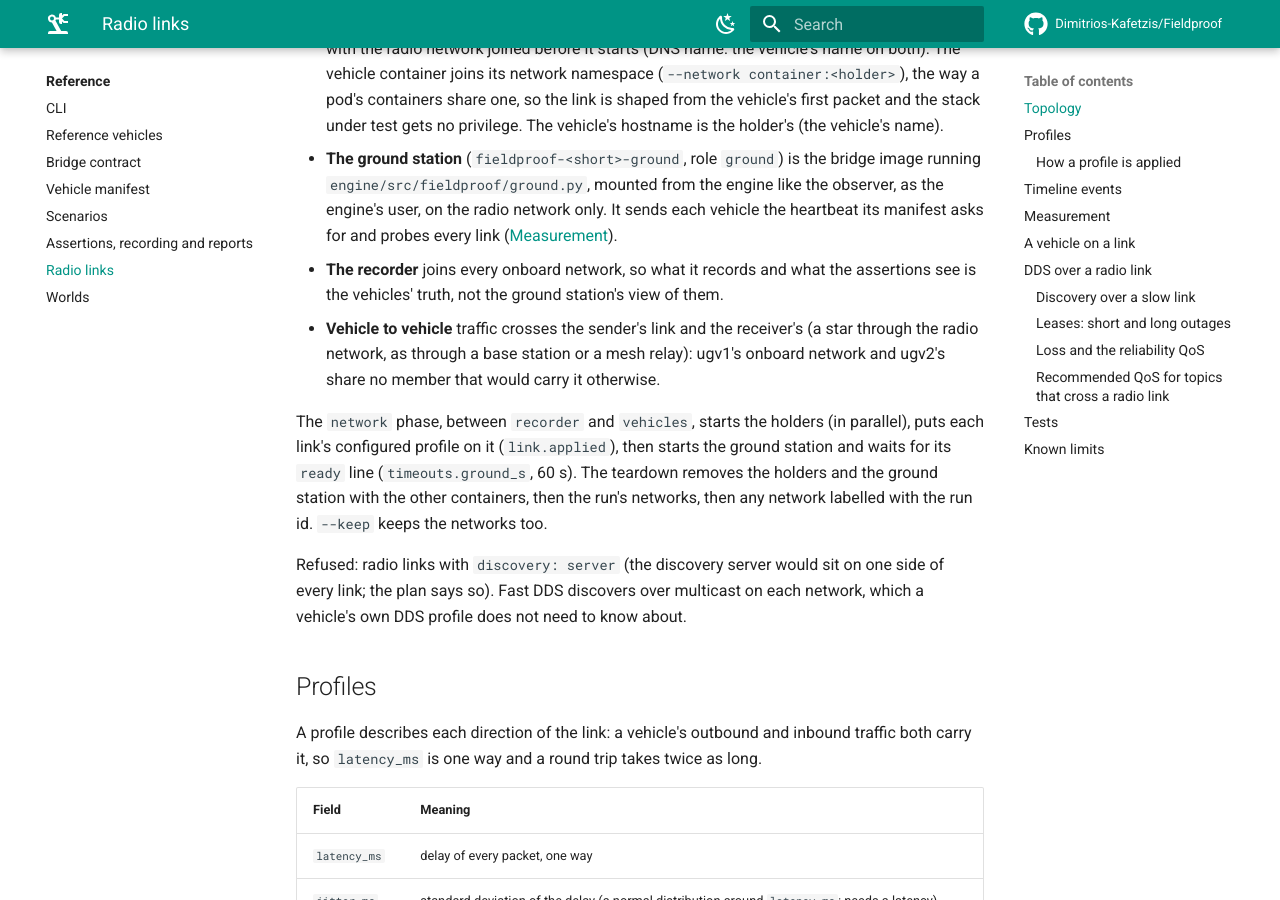
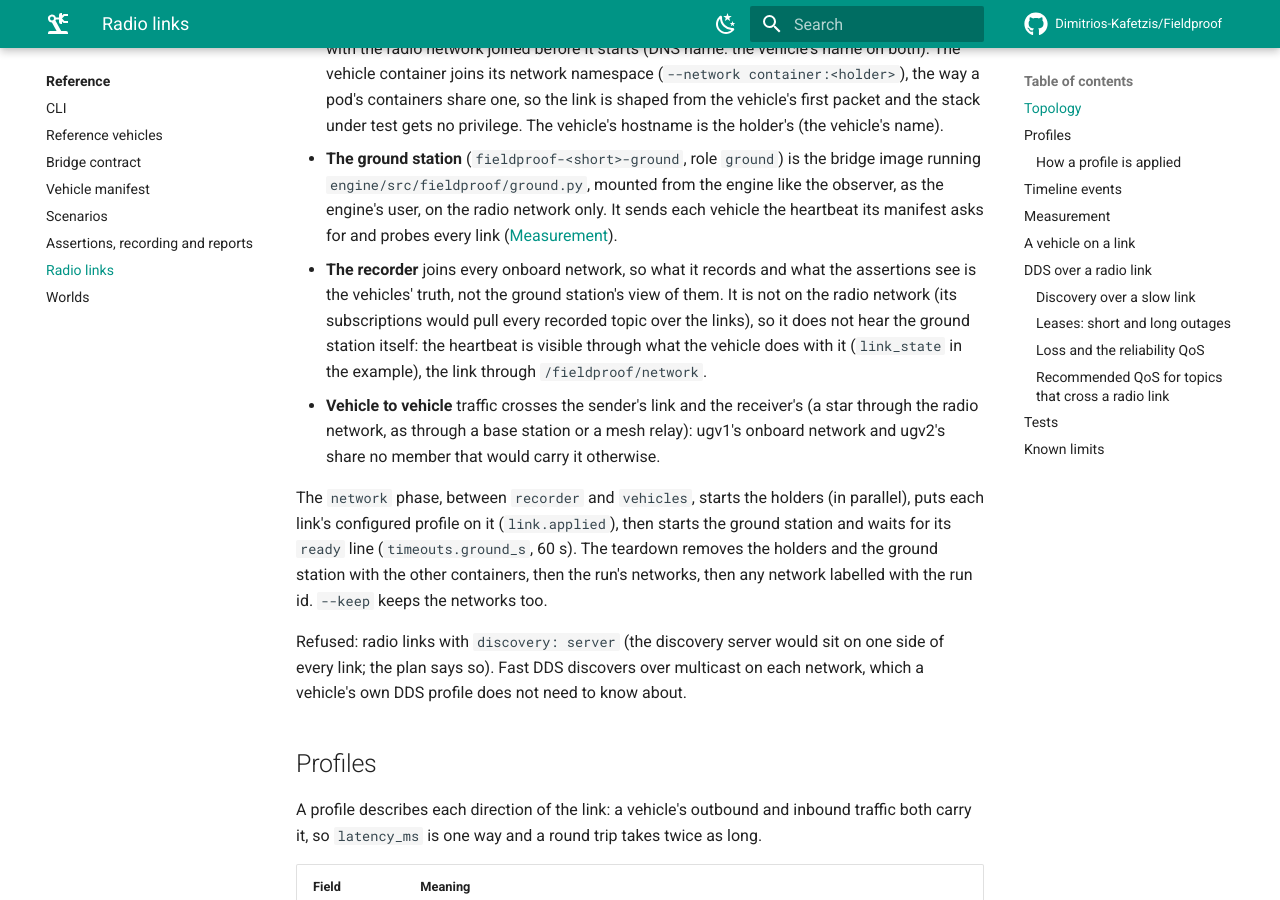
Before and after one commit to Dimitrios-Kafetzis/Fieldproof, an MkDocs documentation site: the page built from docs/reference/network.md, in a window 1280 px wide and 900 px high, scrolled down 1296 px. Built offline with MkDocs 1.6.1 and Material for MkDocs 9.7.7, drawn with Linux system fonts in a browser that asks for light colours; comment, search, counter and statistics services are not loaded.

Commit message:
test(engine): give every iperf3 attempt its own server, keep the heartbeat out of the recording
A UDP test whose handshake the lossy link ate leaves the server busy, so
each attempt starts a one-off server on a port of its own. The recorder
sits on the onboard networks, not the radio, so it cannot hear the ground
station's heartbeat: the example no longer lists the topic and the docs
say where the ground's view is (/fieldproof/network).

Task: P2-T02

```diff
--- a/docs/reference/network.md
+++ b/docs/reference/network.md
@@ -65,7 +65,10 @@ flowchart LR
   engine's user, on the radio network only. It sends each vehicle the heartbeat its manifest
   asks for and probes every link ([Measurement](#measurement)).
 - **The recorder** joins every onboard network, so what it records and what the assertions see
-  is the vehicles' truth, not the ground station's view of them.
+  is the vehicles' truth, not the ground station's view of them. It is not on the radio network
+  (its subscriptions would pull every recorded topic over the links), so it does not hear the
+  ground station itself: the heartbeat is visible through what the vehicle does with it
+  (`link_state` in the example), the link through `/fieldproof/network`.
 - **Vehicle to vehicle** traffic crosses the sender's link and the receiver's (a star through
   the radio network, as through a base station or a mesh relay): ugv1's onboard network and
   ugv2's share no member that would carry it otherwise.
```
Also changed, not shown: other parts of docs/reference/network.md (+2 -2 lines), 2 other files.
